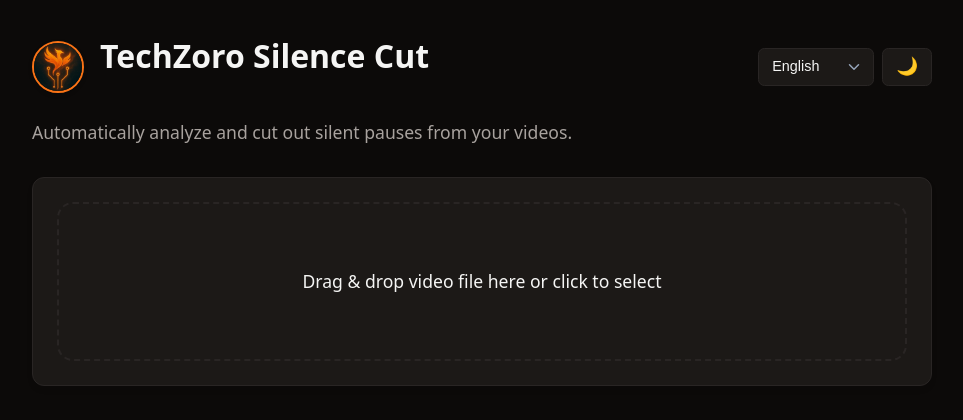
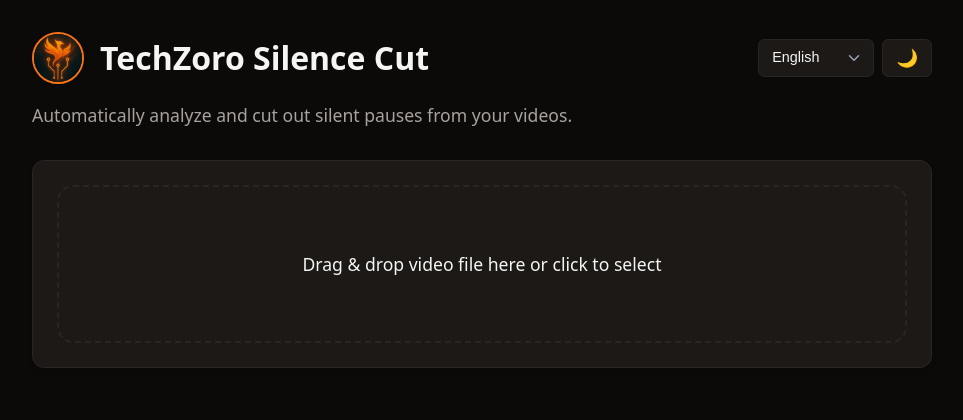
Before and after one commit to antonzaratustra/SilenceCut, a FastAPI app: page / in a window 1280 px wide. Shown: the top 420 px of the page, without its empty margins (158-1121 px from the left). Run offline with FastAPI, Linux system fonts and the light colour scheme; some libraries are stand-ins or nearby versions.

Commit message:
Refactoring: Centered header text, translated README to English, and added private Russian instructions

```diff
--- a/web/templates/index.html
+++ b/web/templates/index.html
@@ -54,6 +54,11 @@
             display: flex;
             align-items: center;
             gap: 1rem;
+        }
+
+        .header-left h1 {
+            margin: 0;
+            line-height: 1;
         }
 
         .header-logo {
```
Also changed, not shown: README.md, 1 other file.
